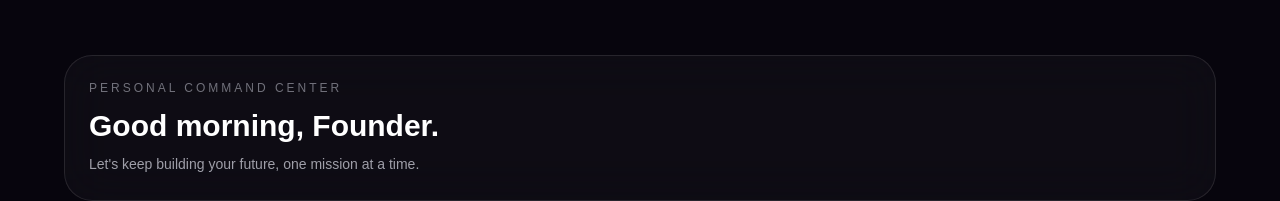
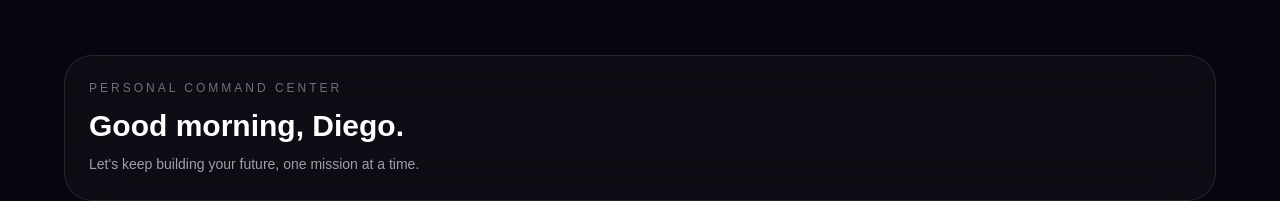
Before and after one commit to IAura-001/IAURA, a Next.js app: page / in a window 1280 px wide. Shown: the part 875-1076 px from the top of the page. Built offline with nearby package versions, Linux system fonts and the light colour scheme.

Commit message:
Core 003 - Connect memory engine to dashboard

```diff
--- a/app/page.tsx
+++ b/app/page.tsx
@@ -13,10 +13,10 @@ import ProgressSummary from "@/components/sections/ProgressSummary";
 import MissionList from "@/components/sections/MissionList";
 import { MODES } from "@/constants/modes";
 import StatsGrid from "@/components/sections/StatsGrid";
-
+import { useMemory } from "@/hooks/useMemory";
 export default function Home() {
   const [selectedMode, setSelectedMode] = useState("learn");
-
+const { memory, isLoaded } = useMemory();
 const activeMode =
   MODES.find((mode) => mode.id === selectedMode) ?? MODES[0];
 
@@ -50,7 +50,7 @@ const recentMissions = completedMissions.slice(-3).reverse();
         modeName={activeMode.name}
          modeIcon={activeMode.icon}
 />
-<DashboardGreeting name="Founder" />
+<DashboardGreeting name={memory.userName} />
 
 <DailyFocus />
 
```
